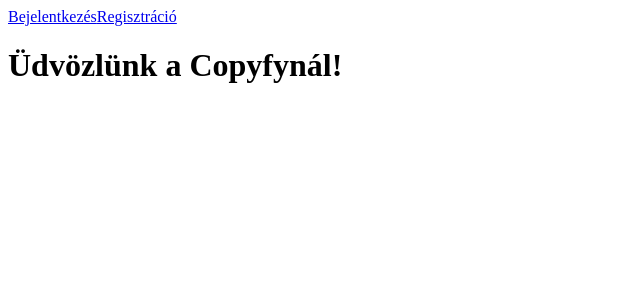
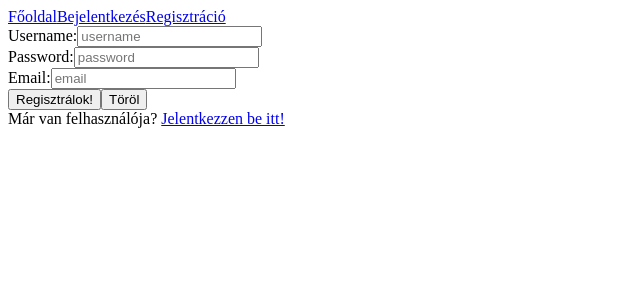
Before and after one commit to ShaqUr/Copyfy, an Angular app in the folder Copyfy/src/main/client/copfy-client/: page /registration in a window 1280 px wide. Before the commit this address led to /. Shown: the top 300 px of the page, without its empty margins (0-640 px from the left). Built offline with nearby package versions, Linux system fonts and the light colour scheme.

Commit message:
Login, regisztracios oldal megvan.

```diff
--- a/Copyfy/src/main/client/copfy-client/src/app/app.component.html
+++ b/Copyfy/src/main/client/copfy-client/src/app/app.component.html
@@ -1,4 +1 @@
-<app-header></app-header>
-<h1>
-  Üdvözlünk a {{title}}nál!
-</h1>
+<router-outlet></router-outlet>
--- a/Copyfy/src/main/client/copfy-client/src/app/app.component.ts
+++ b/Copyfy/src/main/client/copfy-client/src/app/app.component.ts
@@ -6,5 +6,4 @@
   styleUrls: ['./app.component.css']
 })
 export class AppComponent {
-  title = 'Copyfy';
 }
--- a/Copyfy/src/main/client/copfy-client/src/app/header/header.component.html
+++ b/Copyfy/src/main/client/copfy-client/src/app/header/header.component.html
@@ -1,4 +1,5 @@
 <div class="header">
+  <a routerLink="/index" >Főoldal</a>
   <a routerLink="/login" >Bejelentkezés</a>
   <a routerLink="/registration">Regisztráció</a>
 </div>
--- /dev/null
+++ b/Copyfy/src/main/client/copfy-client/src/app/index/index.component.html
@@ -0,0 +1,4 @@
+<app-header></app-header>
+<h1>
+  Üdvözlünk a {{title}}nál!
+</h1>
--- /dev/null
+++ b/Copyfy/src/main/client/copfy-client/src/app/index/index.component.ts
@@ -0,0 +1,15 @@
+import { Component, OnInit } from '@angular/core';
+
+@Component({
+  selector: 'app-index',
+  templateUrl: './index.component.html',
+  styleUrls: ['./index.component.css']
+})
+export class IndexComponent implements OnInit {
+  title = 'Copyfy';
+  constructor() { }
+
+  ngOnInit() {
+  }
+
+}
--- a/Copyfy/src/main/client/copfy-client/src/app/login/login.component.html
+++ b/Copyfy/src/main/client/copfy-client/src/app/login/login.component.html
@@ -1,8 +1,16 @@
+<app-header></app-header>
 <div class="login">
   <form>
-    <input tpye="text" placeholder="Felhasználónév">
-    <input type="password" placeholder="Jelszó">
-    <input type="submit" value="Bejelentkezés">
+    <div id="username">
+      <label for="username">Felhasználónév:</label>
+      <input type="text" name="username" placeholder="username" th:field="*{username}" />
+    </div>
+    <div id="password">
+      <label for="password">Jelszó:</label>
+      <input type="password" name="password" placeholder="password" th:field="*{password}" />
+    </div>
+    <input type="submit" value="Belépek!" />
+    <button type="reset">Törlés</button>
   </form>
-  <div>Nincs még felhasználója? <a routerLink="registration">Regisztáljon itt!</a></div>
+  <div>Még nincs felhasználója? <a routerLink="../registration">Regisztáljon itt!</a></div>
 </div>
--- /dev/null
+++ b/Copyfy/src/main/client/copfy-client/src/app/registration/registration.component.html
@@ -0,0 +1,20 @@
+<app-header></app-header>
+<div class="registration">
+  <form>
+    <div id="username">
+      <label for="username">Username:</label>
+      <input type="text" name="username" placeholder="username" th:field="*{username}" />
+    </div>
+    <div id="password">
+      <label for="password">Password:</label>
+      <input type="password" name="password" placeholder="password" th:field="*{password}" />
+    </div>
+    <div id="email">
+      <label for="email">Email:</label>
+      <input type="email" name="email" placeholder="email" th:field="*{email}" />
+    </div>
+    <input type="submit" value="Regisztrálok!" />
+    <button type="reset">Töröl</button>
+  </form>
+  <div>Már van felhasználója? <a routerLink="../login">Jelentkezzen be itt!</a></div>
+</div>
--- /dev/null
+++ b/Copyfy/src/main/client/copfy-client/src/app/registration/registration.component.ts
@@ -0,0 +1,15 @@
+import { Component, OnInit } from '@angular/core';
+
+@Component({
+  selector: 'app-registration',
+  templateUrl: './registration.component.html',
+  styleUrls: ['./registration.component.css']
+})
+export class RegistrationComponent implements OnInit {
+
+  constructor() { }
+
+  ngOnInit() {
+  }
+
+}
```
Also changed, not shown: Copyfy/src/main/client/copfy-client/src/app/app.module.ts (+9 -2 lines), Copyfy/src/main/client/copfy-client/src/app/index/index.component.css (added), Copyfy/src/main/client/copfy-client/src/app/registration/registration.component.css (added), 2 other files (tests, documents, lock files or other folders).
